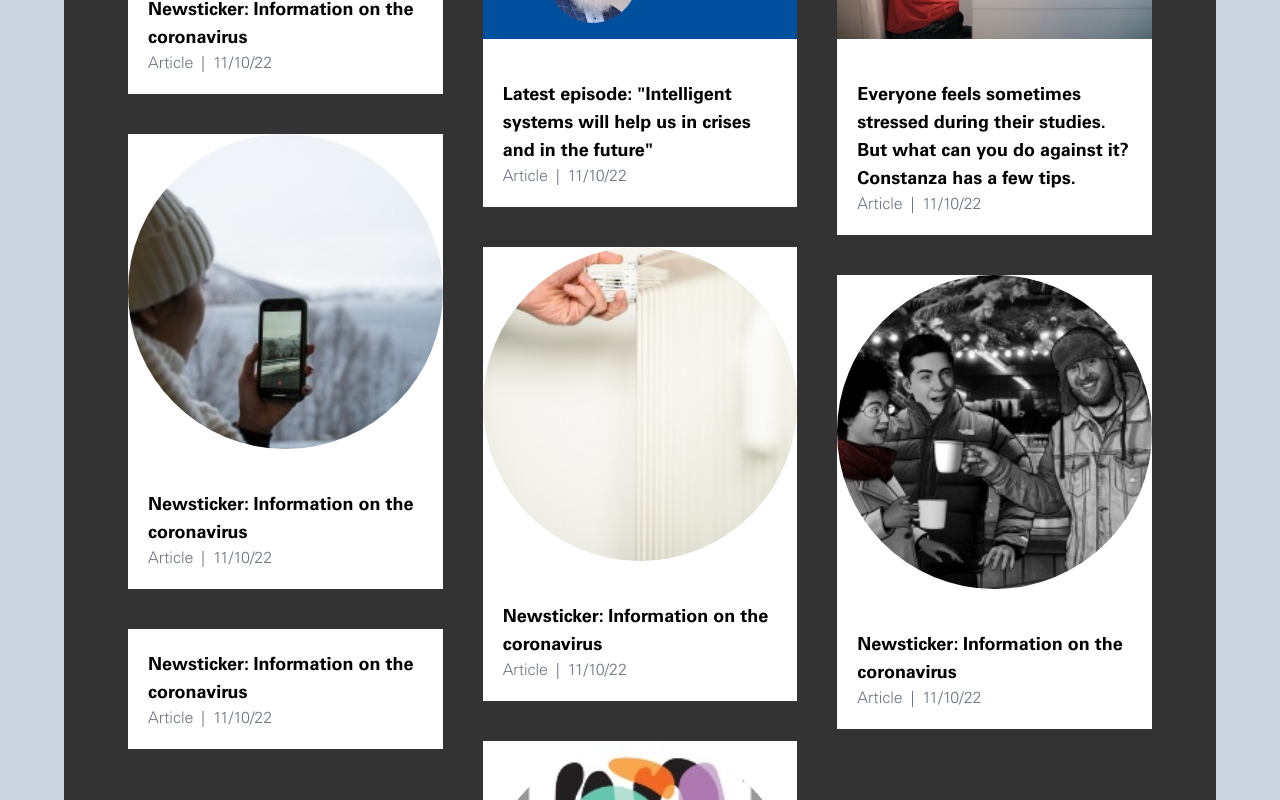
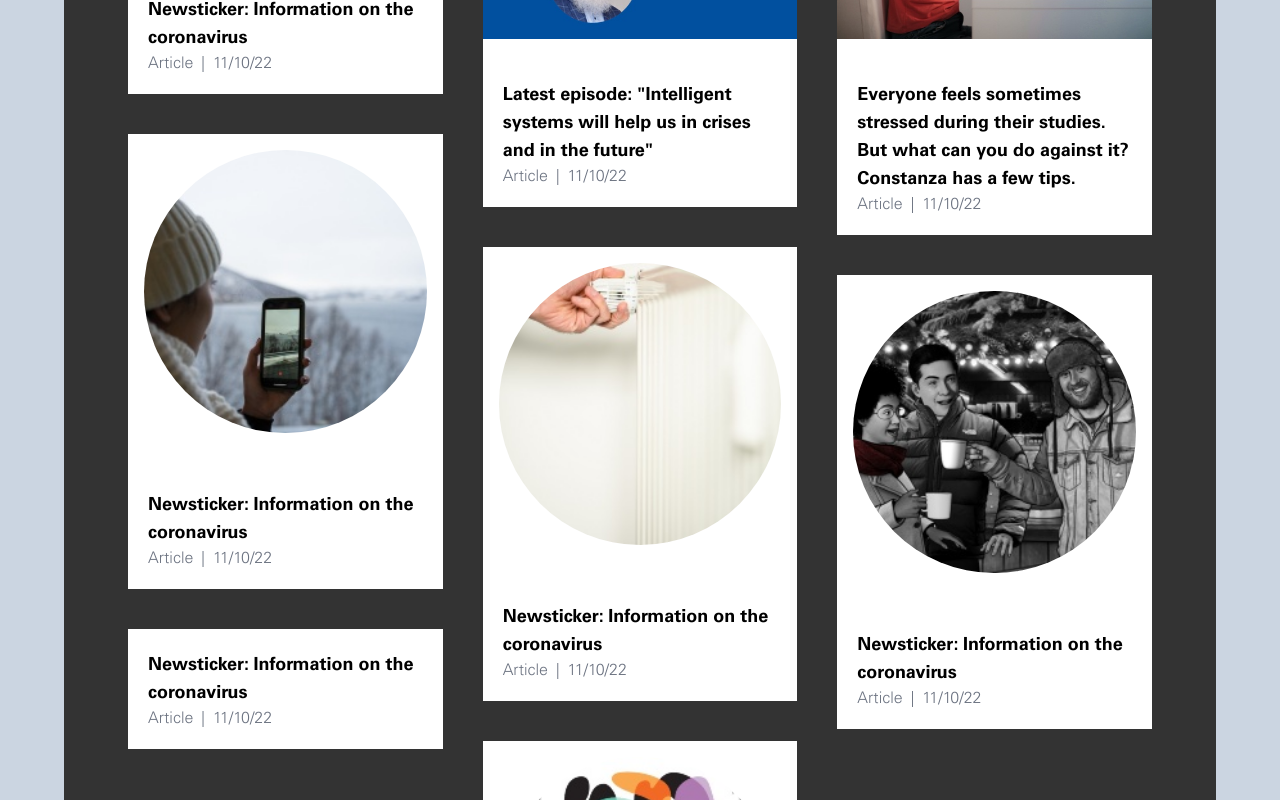
Before and after one commit to Odile078/uni-challenge--clone, a Next.js app: page / in a window 1280 px wide. Shown: the part 1680-2480 px from the top of the page. Built offline with nearby package versions, Linux system fonts and the light colour scheme.

Commit message:
feat: update responsiveness

```diff
--- a/pages/index.js
+++ b/pages/index.js
@@ -395,7 +395,7 @@ export default function Home() {
                         height={220}
                         src={e.img}
                         alt="news Article"
-                        className="object-cover object-center w-full rounded-full "
+                        className="object-cover object-center w-full rounded-full p-4"
                       />
                     </div>
                   ) : null}
@@ -443,7 +443,7 @@ export default function Home() {
                         src={e.img}
                         alt="news Article"
                         className={`object-cover object-center w-full  ${
-                          i === 0 ? "" : "rounded-full"
+                          i === 0 ? "" : "rounded-full p-4"
                         }`}
                       />
                     </div>
@@ -486,8 +486,8 @@ export default function Home() {
                         height={i === 0 ? 400 : 220}
                         src={e.img}
                         alt="news Article"
-                        className={`object-cover object-center w-full  ${
-                          i === 0 ? "" : "rounded-full"
+                        className={`object-cover object-center w-full   ${
+                          i === 0 ? "" : "rounded-full p-4"
                         }`}
                       />
                     </div>
```
